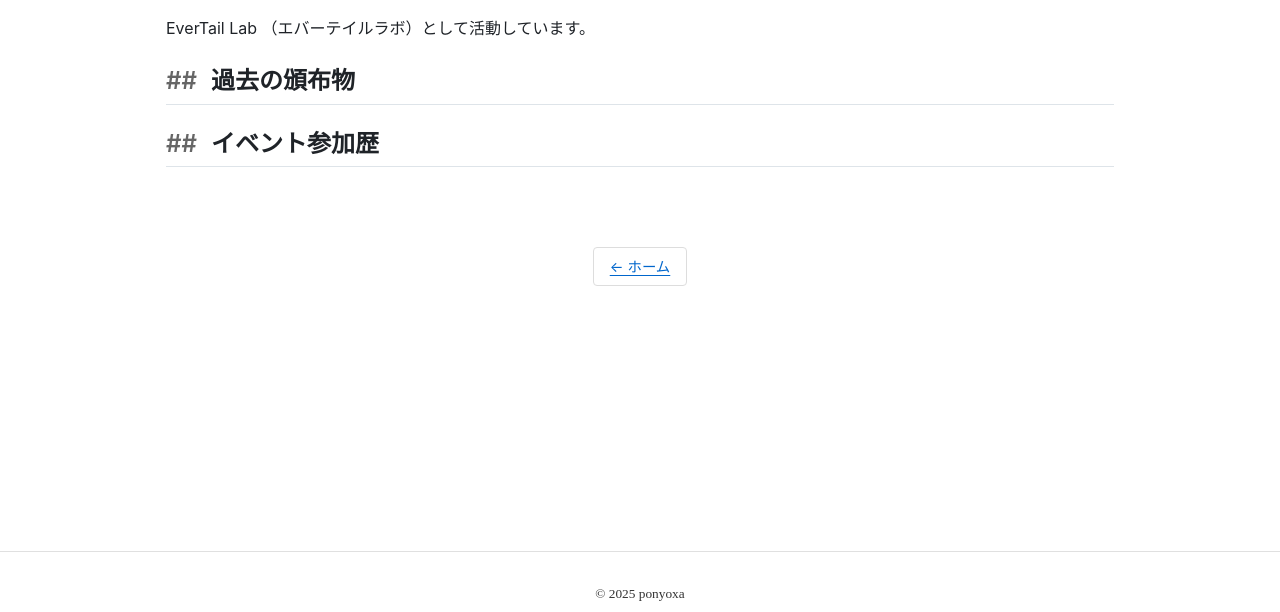
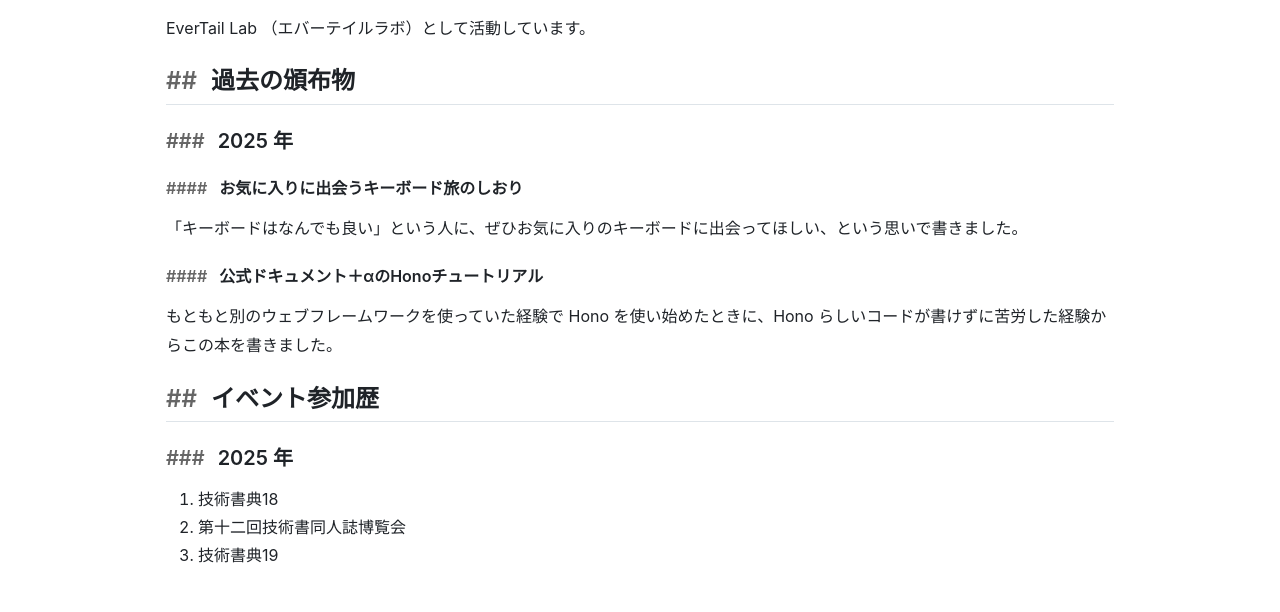
Before and after one commit to ponyoxa/portal, an Astro site: page /circle in a window 1280 px wide. Shown: the part 166-778 px from the top of the page. Built offline with nearby package versions, Linux system fonts and the light colour scheme; Astro itself is replaced by a stand-in of ours; no server answers; a web font is replaced by a local one.

Commit message:
Update circle.md with 2025 distribution and events
Added past distribution items and event participation for 2025.

```diff
--- a/src/content/root/circle.md
+++ b/src/content/root/circle.md
@@ -8,4 +8,20 @@ EverTail Lab （エバーテイルラボ）として活動しています。
 
 ## 過去の頒布物
 
+### 2025 年
+
+#### お気に入りに出会うキーボード旅のしおり
+
+「キーボードはなんでも良い」という人に、ぜひお気に入りのキーボードに出会ってほしい、という思いで書きました。
+
+#### 公式ドキュメント＋αのHonoチュートリアル
+
+もともと別のウェブフレームワークを使っていた経験で Hono を使い始めたときに、Hono らしいコードが書けずに苦労した経験からこの本を書きました。
+
 ## イベント参加歴
+
+### 2025 年
+
+1. 技術書典18
+2. 第十二回技術書同人誌博覧会
+3. 技術書典19
```
